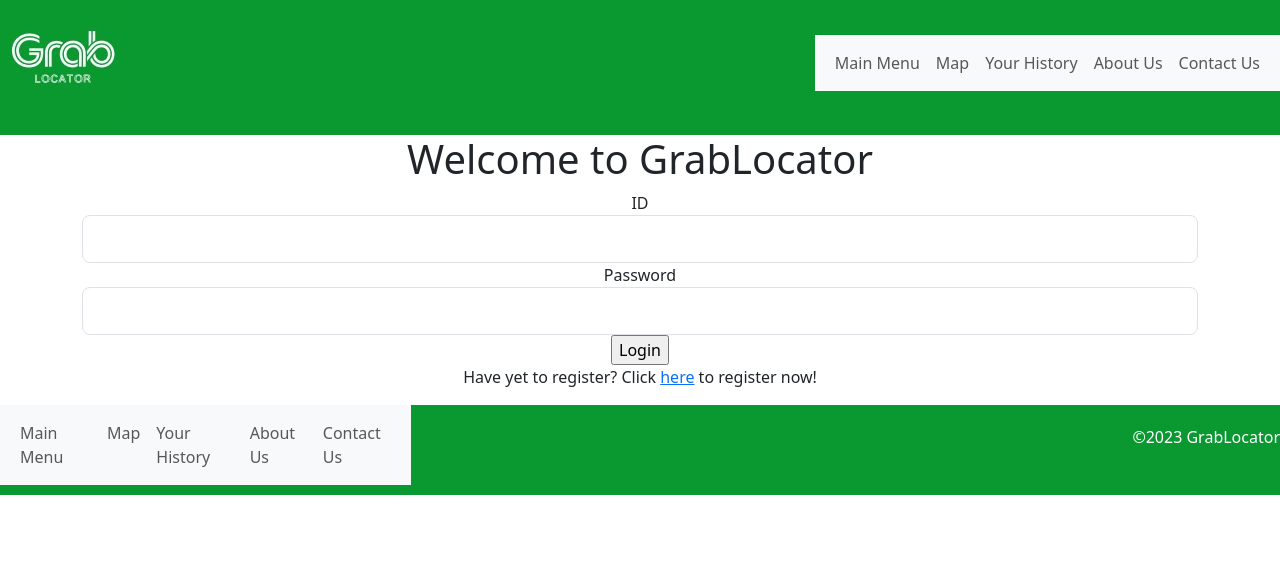
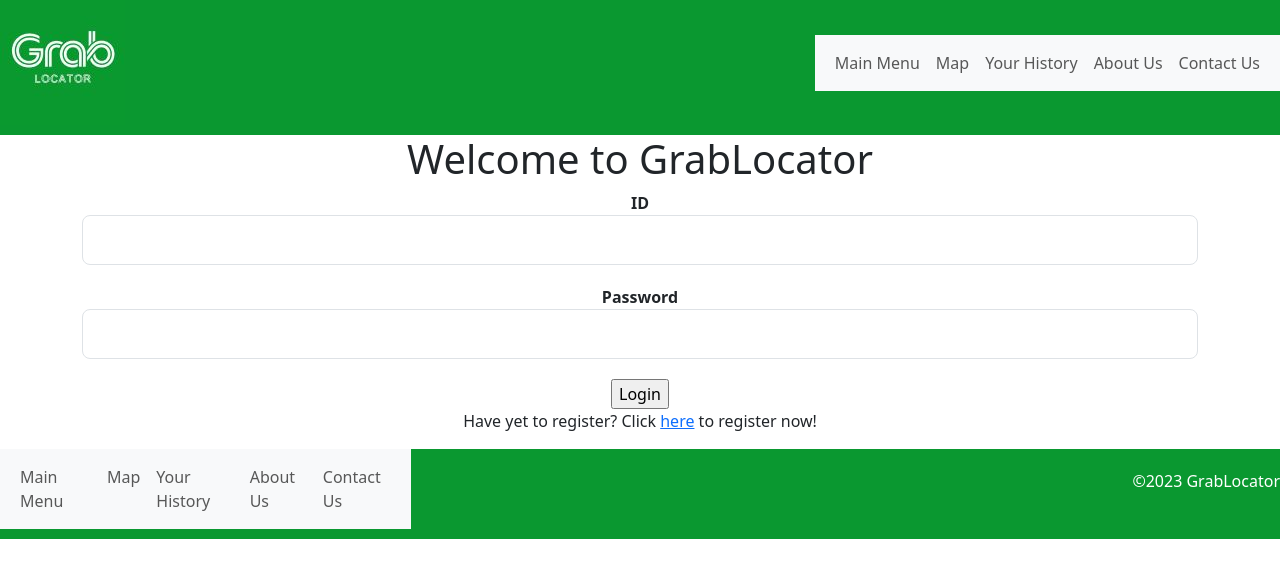
Before and after one commit to deanalex-buno95/sp512023_cp3407_grp5_grablocator, a Flask app: page /login in a window 1280 px wide. Shown: the top 578 px of the page. Run offline with Flask 3, Linux system fonts and the light colour scheme.

Commit message:
temporary css code for login detail

```diff
--- a/static/style.css
+++ b/static/style.css
@@ -22,3 +22,26 @@
 /*
 Content
  */
+.form-group {
+  margin-bottom: 20px;
+}
+
+.form-control-label {
+  font-weight: bold;
+}
+
+.form-control {
+  border-radius: 0;
+  border: 2px solid #ccc;
+  padding: 10px;
+  font-size: 16px;
+}
+
+.form-control:focus {
+  border-color: #007bff;
+  box-shadow: none;
+}
+
+.form-control-lg {
+  height: 50px;
+}
```
